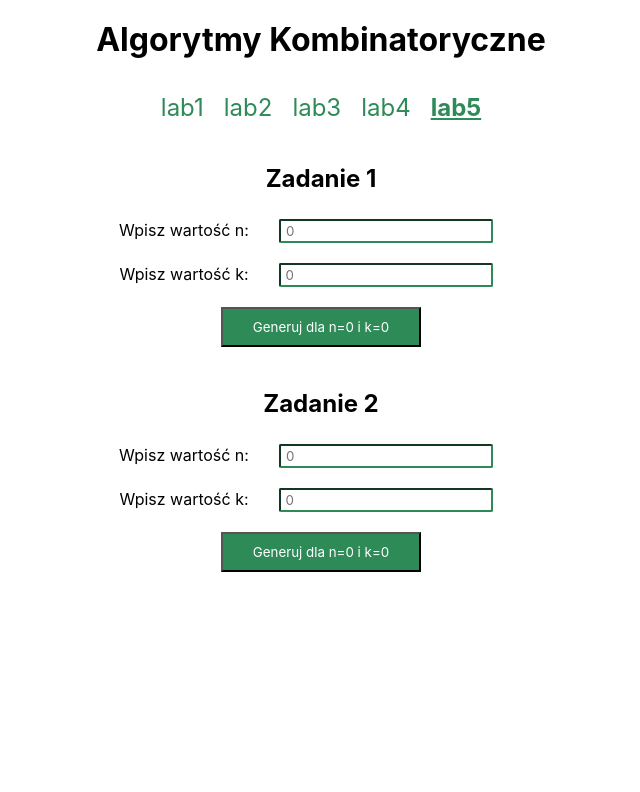
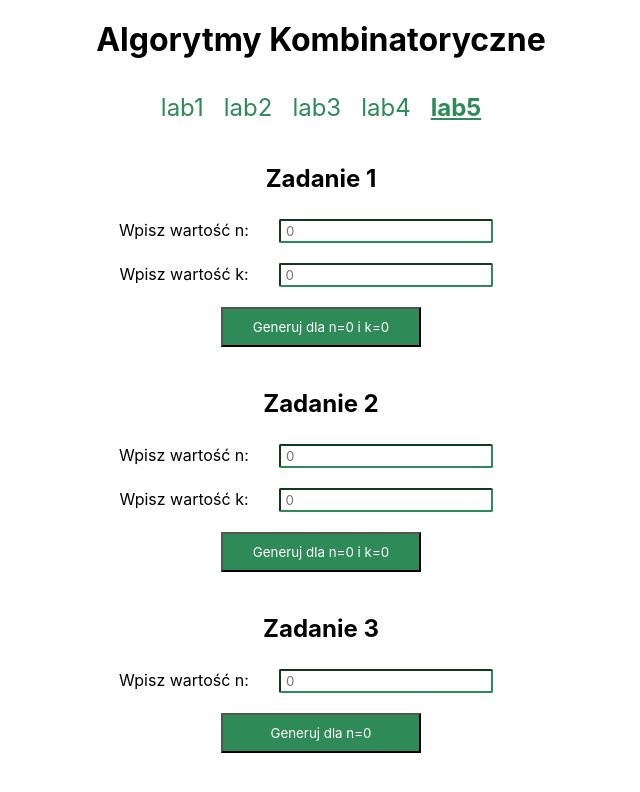
Before and after one commit to piotrwrzodak/UAM-ALK, a React (Create React App) app: page /#/lab5 in a window 1280 px wide. Shown: the top 792 px of the page, without its empty margins (319-959 px from the left). Built offline with nearby package versions, Linux system fonts and the light colour scheme.

Commit message:
add lab5/task3

```diff
--- a/src/components/Lab5/Lab5.js
+++ b/src/components/Lab5/Lab5.js
@@ -2,12 +2,14 @@ import React from 'react';
 
 import Task1 from './tasks/Task1';
 import Task2 from './tasks/Task2';
+import Task3 from './tasks/Task3';
 
 function Lab5() {
   return (
     <>
       <Task1 />
       <Task2 />
+      <Task3 />
     </>
   );
 }
--- /dev/null
+++ b/src/components/Lab5/algorithms/alg3.js
@@ -0,0 +1,26 @@
+const alg3 = (n) => {
+  let sum = 0;
+  let bellArray = [];
+  bellArray.push(1);
+  for (let i = 1; i < n + 1; i++) {
+    for (let k = 0; k < i; k++) {
+      sum += binomial(i - 1, k) * bellArray[k];
+    }
+    bellArray.push(sum);
+    sum = 0;
+  }
+  return bellArray[n];
+};
+
+const binomial = (a, b) => {
+  let numerator = fact(a);
+  let denominator = fact(a - b) * fact(b);
+  return numerator / denominator;
+};
+
+const fact = (x) => {
+  if (x === 0) return 1;
+  return x * fact(x - 1);
+};
+
+export default alg3;
--- /dev/null
+++ b/src/components/Lab5/tasks/Task3.js
@@ -0,0 +1,40 @@
+import React, { useState } from 'react';
+
+import alg3 from '../algorithms/alg3';
+
+const Task3 = () => {
+  const [n, setN] = useState(0);
+  const [output, setOutput] = useState(null);
+
+  const submitHandler = (e) => {
+    e.preventDefault();
+    let out = alg3(parseInt(n));
+    setOutput(out);
+  };
+
+  return (
+    <>
+      <h2 className="heading">Zadanie 3</h2>
+      <form onSubmit={submitHandler} className="form">
+        <p>
+          Wpisz wartość n:
+          <input
+            type="number"
+            min="0"
+            name="n"
+            className="input"
+            placeholder={n}
+            onChange={(e) => setN(e.target.value)}
+          />
+        </p>
+
+        <button type="submit" className="button">
+          Generuj dla n={n}
+        </button>
+      </form>
+      {Number.isInteger(output) && <div className="output-list">{output}</div>}
+    </>
+  );
+};
+
+export default Task3;
```
